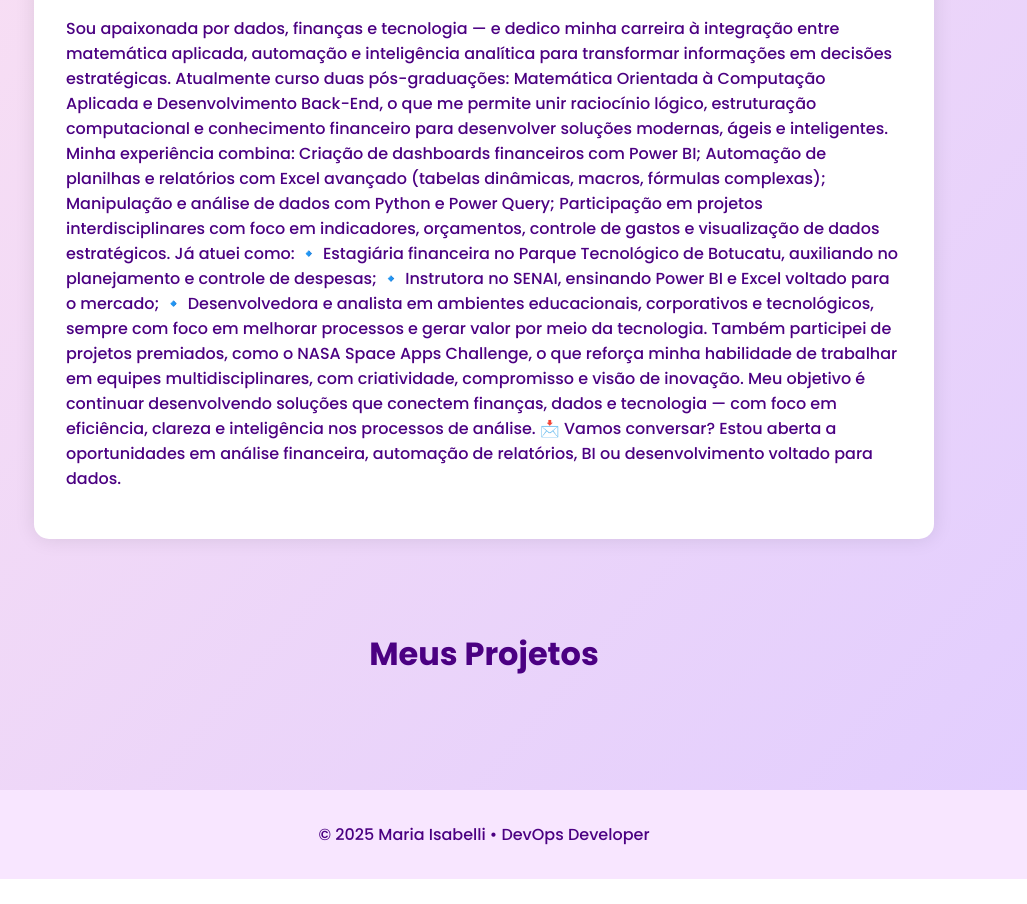
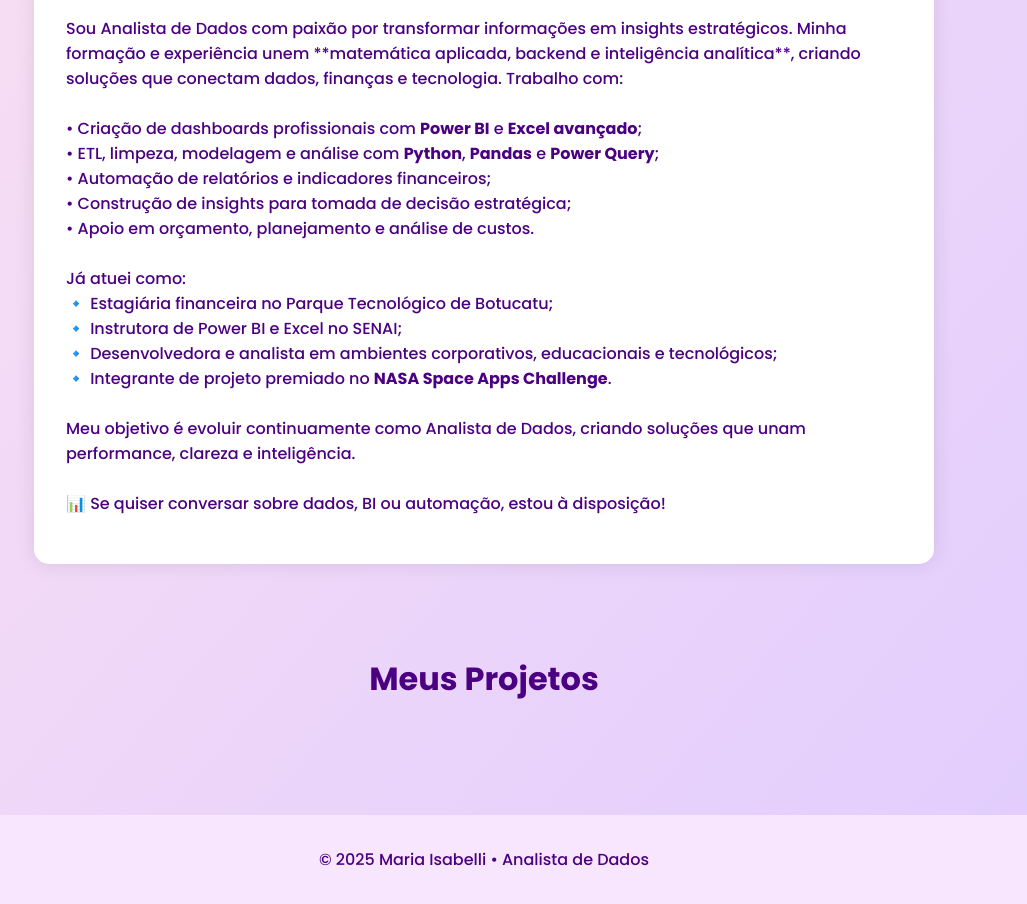
Before and after one commit to MariaIsabelli/webPortifolio, a plain HTML site: page index.html in a window 1280 px wide. Shown: the part 606-1510 px from the top of the page, without its empty margins (156-1183 px from the left). Before the commit the page ends 1485 px from the top, so only its background shows below. Drawn offline with nearby package versions, Linux system fonts and the light colour scheme; no server answers.

Commit message:
Update index.html

```diff
--- a/index.html
+++ b/index.html
@@ -8,10 +8,7 @@
   <link rel="stylesheet" href="https://cdnjs.cloudflare.com/ajax/libs/font-awesome/6.5.0/css/all.min.css">
   <link rel="stylesheet" href="https://unpkg.com/aos@next/dist/aos.css" />
   <style>
-    * {
-      box-sizing: border-box;
-      scroll-behavior: smooth;
-    }
+    * { box-sizing: border-box; scroll-behavior: smooth; }
     body {
       margin: 0;
       font-family: 'Poppins', sans-serif;
@@ -19,9 +16,7 @@
       color: #4b0082;
       text-align: center;
     }
-    header {
-      padding: 2rem 1rem;
-    }
+    header { padding: 2rem 1rem; }
     img.profile {
       border-radius: 50%;
       width: 150px;
@@ -31,15 +26,9 @@
       margin-bottom: 1rem;
       transition: transform 0.3s;
     }
-    img.profile:hover {
-      transform: scale(1.05);
-    }
-    h1 {
-      margin: 0.5rem 0;
-    }
-    .buttons {
-      margin: 1.5rem 0;
-    }
+    img.profile:hover { transform: scale(1.05); }
+    h1 { margin: 0.5rem 0; }
+    .buttons { margin: 1.5rem 0; }
     .buttons a {
       background: #d291ff;
       color: white;
@@ -61,9 +50,8 @@
       text-decoration: none;
       transition: transform 0.3s;
     }
-    .social-icons a:hover {
-      transform: scale(1.2);
-    }
+    .social-icons a:hover { transform: scale(1.2); }
+
     .about {
       background: #fff;
       margin: 2rem auto;
@@ -77,6 +65,7 @@
       text-align: center;
       color: #4b0082;
     }
+
     .projects {
       margin-top: 2rem;
       padding: 2rem 1rem;
@@ -101,9 +90,7 @@
       box-shadow: 0 4px 20px rgba(0,0,0,0.1);
       transition: transform 0.3s;
     }
-    .projects li:hover {
-      transform: translateY(-5px);
-    }
+    .projects li:hover { transform: translateY(-5px); }
     .projects a {
       color: #4b0082;
       text-decoration: none;
@@ -111,6 +98,7 @@
       display: inline-block;
       margin-top: 0.5rem;
     }
+
     footer {
       margin-top: 3rem;
       padding: 1rem;
@@ -120,10 +108,11 @@
   </style>
 </head>
 <body>
+
   <header data-aos="fade-down">
     <img src="https://github.com/MariaIsabelli.png" alt="Maria Isabelli" class="profile">
     <h1>Maria Isabelli</h1>
-    <p>DevOps Developer | Botucatu - SP</p>
+    <p>Analista de Dados | BI | Python | Power BI</p>
 
     <div class="buttons">
       <a href="mailto:mariaisabellipinto@gmail.com">Me Contate</a>
@@ -133,38 +122,39 @@
 
     <div class="social-icons">
       <a href="https://instagram.com/Marie.Isabelli" target="_blank"><i class="fab fa-instagram"></i></a>
-      <a href="https://youtube.com/@MariaIsabelli" target="_blank"><i class="fab fa-youtube"></i></a>
+      <a href="https://www.youtube.com/@Marie.Isabelli" target="_blank"><i class="fab fa-youtube"></i></a>
       <a href="https://linkedin.com/in/maria-isabelli" target="_blank"><i class="fab fa-linkedin"></i></a>
+      <a href="https://github.com/MariaIsabelli" target="_blank"><i class="fab fa-github"></i></a>
     </div>
   </header>
 
   <section class="about" data-aos="fade-up">
     <h2>Sobre Mim</h2>
-    <p>Sou apaixonada por dados, finanças e tecnologia — e dedico minha carreira à integração entre matemática aplicada, automação e inteligência analítica para transformar informações em decisões estratégicas.
+    <p>
+      Sou Analista de Dados com paixão por transformar informações em insights estratégicos.
+      Minha formação e experiência unem **matemática aplicada, backend e inteligência analítica**, criando soluções que conectam dados, finanças e tecnologia.
 
-Atualmente curso duas pós-graduações: Matemática Orientada à Computação Aplicada e Desenvolvimento Back-End, o que me permite unir raciocínio lógico, estruturação computacional e conhecimento financeiro para desenvolver soluções modernas, ágeis e inteligentes.
+      Trabalho com:
+      <br><br>
+      • Criação de dashboards profissionais com <b>Power BI</b> e <b>Excel avançado</b>;<br>
+      • ETL, limpeza, modelagem e análise com <b>Python</b>, <b>Pandas</b> e <b>Power Query</b>;<br>
+      • Automação de relatórios e indicadores financeiros;<br>
+      • Construção de insights para tomada de decisão estratégica;<br>
+      • Apoio em orçamento, planejamento e análise de custos.
+      <br><br>
 
-Minha experiência combina:
+      Já atuei como:
+      <br>
+      🔹 Estagiária financeira no Parque Tecnológico de Botucatu;<br>
+      🔹 Instrutora de Power BI e Excel no SENAI;<br>
+      🔹 Desenvolvedora e analista em ambientes corporativos, educacionais e tecnológicos;<br>
+      🔹 Integrante de projeto premiado no <b>NASA Space Apps Challenge</b>.
+      <br><br>
 
-Criação de dashboards financeiros com Power BI;
-
-Automação de planilhas e relatórios com Excel avançado (tabelas dinâmicas, macros, fórmulas complexas);
-
-Manipulação e análise de dados com Python e Power Query;
-
-Participação em projetos interdisciplinares com foco em indicadores, orçamentos, controle de gastos e visualização de dados estratégicos.
-
-Já atuei como:
-🔹 Estagiária financeira no Parque Tecnológico de Botucatu, auxiliando no planejamento e controle de despesas;
-🔹 Instrutora no SENAI, ensinando Power BI e Excel voltado para o mercado;
-🔹 Desenvolvedora e analista em ambientes educacionais, corporativos e tecnológicos, sempre com foco em melhorar processos e gerar valor por meio da tecnologia.
-
-Também participei de projetos premiados, como o NASA Space Apps Challenge, o que reforça minha habilidade de trabalhar em equipes multidisciplinares, com criatividade, compromisso e visão de inovação.
-
-Meu objetivo é continuar desenvolvendo soluções que conectem finanças, dados e tecnologia — com foco em eficiência, clareza e inteligência nos processos de análise.
-
-📩 Vamos conversar? Estou aberta a oportunidades em análise financeira, automação de relatórios, BI ou desenvolvimento voltado para dados.</p>
-
+      Meu objetivo é evoluir continuamente como Analista de Dados, criando soluções que unam performance, clareza e inteligência.
+      <br><br>
+      📊 Se quiser conversar sobre dados, BI ou automação, estou à disposição!
+    </p>
   </section>
 
   <section class="projects" id="projetos">
@@ -173,7 +163,7 @@ Meu objetivo é continuar desenvolvendo soluções que conectem finanças, dados
   </section>
 
   <footer>
-    <p>&copy; 2025 Maria Isabelli • DevOps Developer</p>
+    <p>&copy; 2025 Maria Isabelli • Analista de Dados</p>
   </footer>
 
   <script src="https://unpkg.com/aos@next/dist/aos.js"></script>
@@ -199,5 +189,6 @@ Meu objetivo é continuar desenvolvendo soluções que conectem finanças, dados
 
     loadGitHubProjects();
   </script>
+
 </body>
 </html>
```
